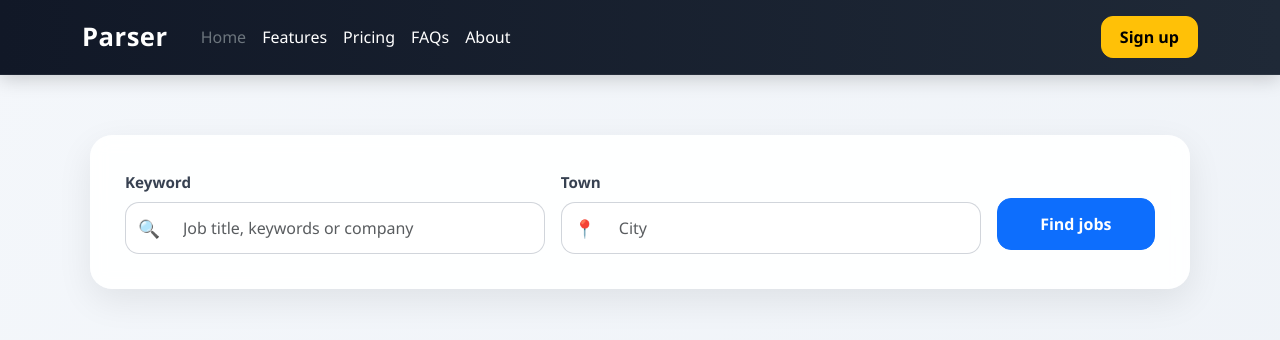
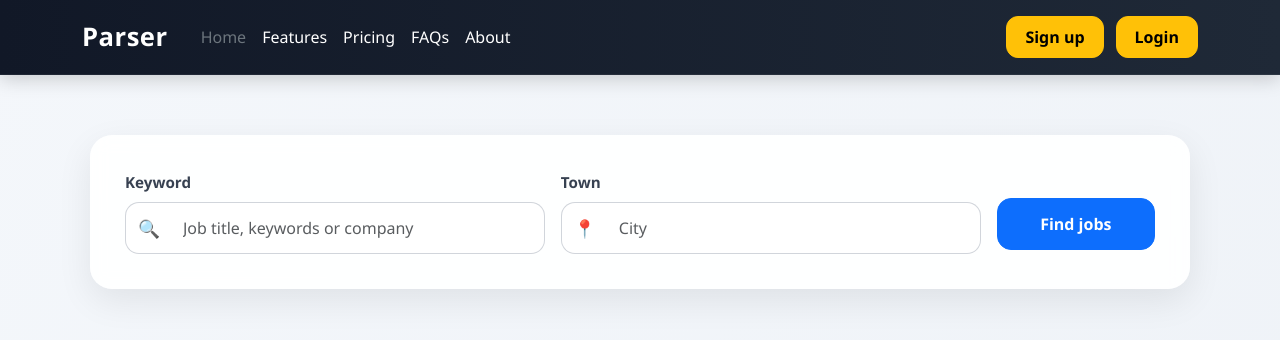
Before and after one commit to DENdidpip/parser, a Flask app: page / in a window 1280 px wide. Shown: the top 340 px of the page. Run offline with Flask 3, Linux system fonts and the light colour scheme.

Commit message:
started login

```diff
--- a/functional_kitchen/routes.py
+++ b/functional_kitchen/routes.py
@@ -58,6 +58,14 @@ def sign_up():
 
     return render_template("sign_up.html")
 
+@main_bp.route('/login', methods = ["GET", "POST"])
+def login():
+    if request.method == "POST":
+        pass
+
+    return render_template("login.html")
+
+
 
 @main_bp.route("/verify", methods=["GET", "POST"])
 def verify():
--- a/functional_kitchen/templates/index.html
+++ b/functional_kitchen/templates/index.html
@@ -36,6 +36,7 @@
                     <a href="{{ url_for('main.logout') }}" class="btn btn-outline-light auth-btn">Log out</a>
                 {% else %}
                     <a href="{{ url_for('main.sign_up') }}" class="btn btn-warning auth-btn">Sign up</a>
+                    <a href="{{ url_for('main.login') }}" class="btn btn-warning auth-btn">Login</a>
                 {% endif %}
             </div>
 
--- a/functional_kitchen/templates/sign_up.html
+++ b/functional_kitchen/templates/sign_up.html
@@ -60,7 +60,7 @@
             <div class="auth-footer">
                 <p class="mb-0">
                     Already have an account?
-                    <a href="#" class="auth-link">Log in</a>
+                    <a href="{{ url_for('main.login') }}" class="auth-link">Log in</a>
                 </p>
             </div>
         </div>
```
Also changed, not shown: functional_kitchen/templates/login.html (added, +14 -0 lines).
